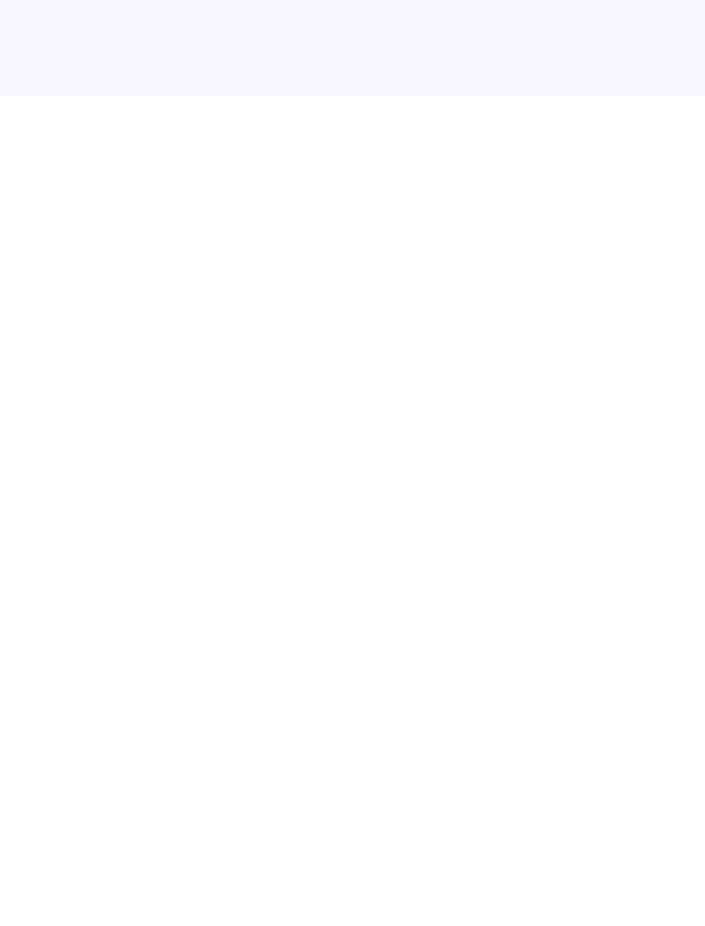
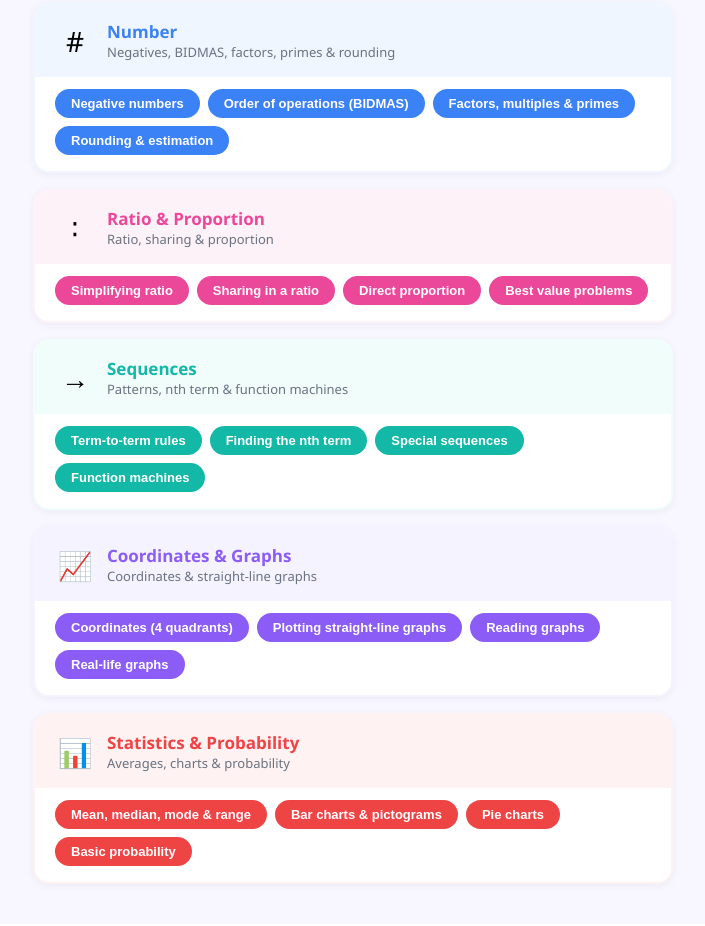
Before and after one commit to inmaglez-creator/maths-y7, a React (Vite) app: page / in a window 1280 px wide. Shown: the part 760-1686 px from the top of the page, without its empty margins (287-992 px from the left). Before the commit the page ends 864 px from the top, so only its background shows below. Built offline with nearby package versions, Linux system fonts and the light colour scheme.

Commit message:
Add files via upload

```diff
--- a/src/App.jsx
+++ b/src/App.jsx
@@ -27,6 +27,51 @@ const TOPICS = [
     light: "#ECFDF5",
     description: "Area, perimeter, angles & shapes",
     topics: ["Area & perimeter", "Angles in triangles", "Angles on a line", "Properties of shapes"],
+  },
+  {
+    id: "number",
+    label: "Number",
+    icon: "#",
+    color: "#3B82F6",
+    light: "#EFF6FF",
+    description: "Negatives, BIDMAS, factors, primes & rounding",
+    topics: ["Negative numbers", "Order of operations (BIDMAS)", "Factors, multiples & primes", "Rounding & estimation"],
+  },
+  {
+    id: "ratio",
+    label: "Ratio & Proportion",
+    icon: "∶",
+    color: "#EC4899",
+    light: "#FDF2F8",
+    description: "Ratio, sharing & proportion",
+    topics: ["Simplifying ratio", "Sharing in a ratio", "Direct proportion", "Best value problems"],
+  },
+  {
+    id: "sequences",
+    label: "Sequences",
+    icon: "→",
+    color: "#14B8A6",
+    light: "#F0FDFA",
+    description: "Patterns, nth term & function machines",
+    topics: ["Term-to-term rules", "Finding the nth term", "Special sequences", "Function machines"],
+  },
+  {
+    id: "graphs",
+    label: "Coordinates & Graphs",
+    icon: "📈",
+    color: "#8B5CF6",
+    light: "#F5F3FF",
+    description: "Coordinates & straight-line graphs",
+    topics: ["Coordinates (4 quadrants)", "Plotting straight-line graphs", "Reading graphs", "Real-life graphs"],
+  },
+  {
+    id: "stats",
+    label: "Statistics & Probability",
+    icon: "📊",
+    color: "#EF4444",
+    light: "#FEF2F2",
+    description: "Averages, charts & probability",
+    topics: ["Mean, median, mode & range", "Bar charts & pictograms", "Pie charts", "Basic probability"],
   },
 ];
 
```
